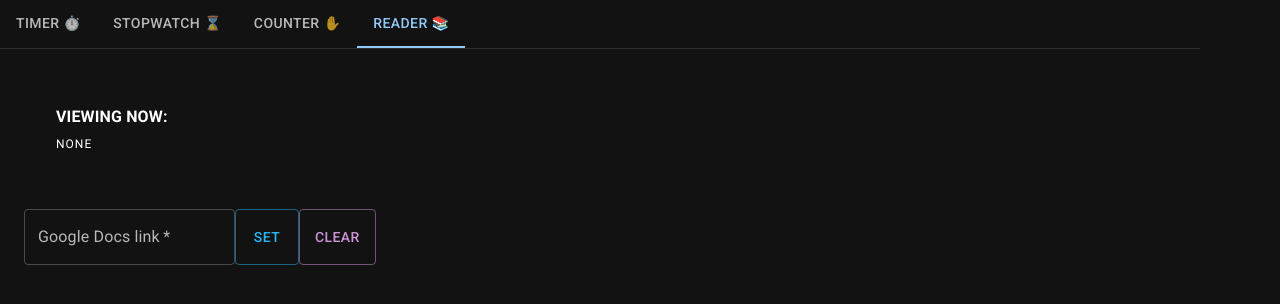
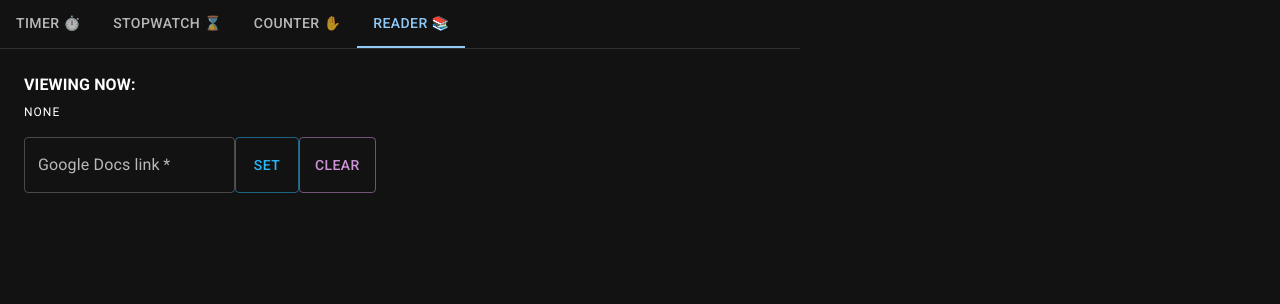
Before and after one commit to Mazuh/meet-fisio, a React (Create React App) app: page / in a window 1280 px wide. Both pictures are taken after a click on the tab "READER 📚". Shown: the top 304 px of the page. Built offline with nearby package versions, Linux system fonts and the light colour scheme; a web font is replaced by a local one.

Commit message:
visual changes for smaller desktops

```diff
--- a/src/App.css
+++ b/src/App.css
@@ -10,5 +10,5 @@ input[type="number"] {
 }
 
 body {
-  max-width: 1200px;
+  max-width: 800px;
 }
--- a/src/Reader.js
+++ b/src/Reader.js
@@ -29,7 +29,7 @@ export default function Reader() {
 
   return (
     <Box component="section">
-      <Box p={2}>
+      <Box>
         {!!link && (
           <iframe
             title="Reader"
@@ -37,7 +37,7 @@ export default function Reader() {
             style={{ width: "100%", height: "65vh", border: "none" }}
           ></iframe>
         )}
-        <Typography variant="overline" component="div" p={2}>
+        <Typography variant="overline" component="div">
           <Typography fontWeight="bold">Viewing now:</Typography>
           {link ? link : "None"}
         </Typography>
@@ -47,7 +47,7 @@ export default function Reader() {
         onSubmit={handleLinkSubmit}
         display="flex"
         alignContent="center"
-        mt={2}
+        mt={1}
       >
         <TextField
           type="search"
```
